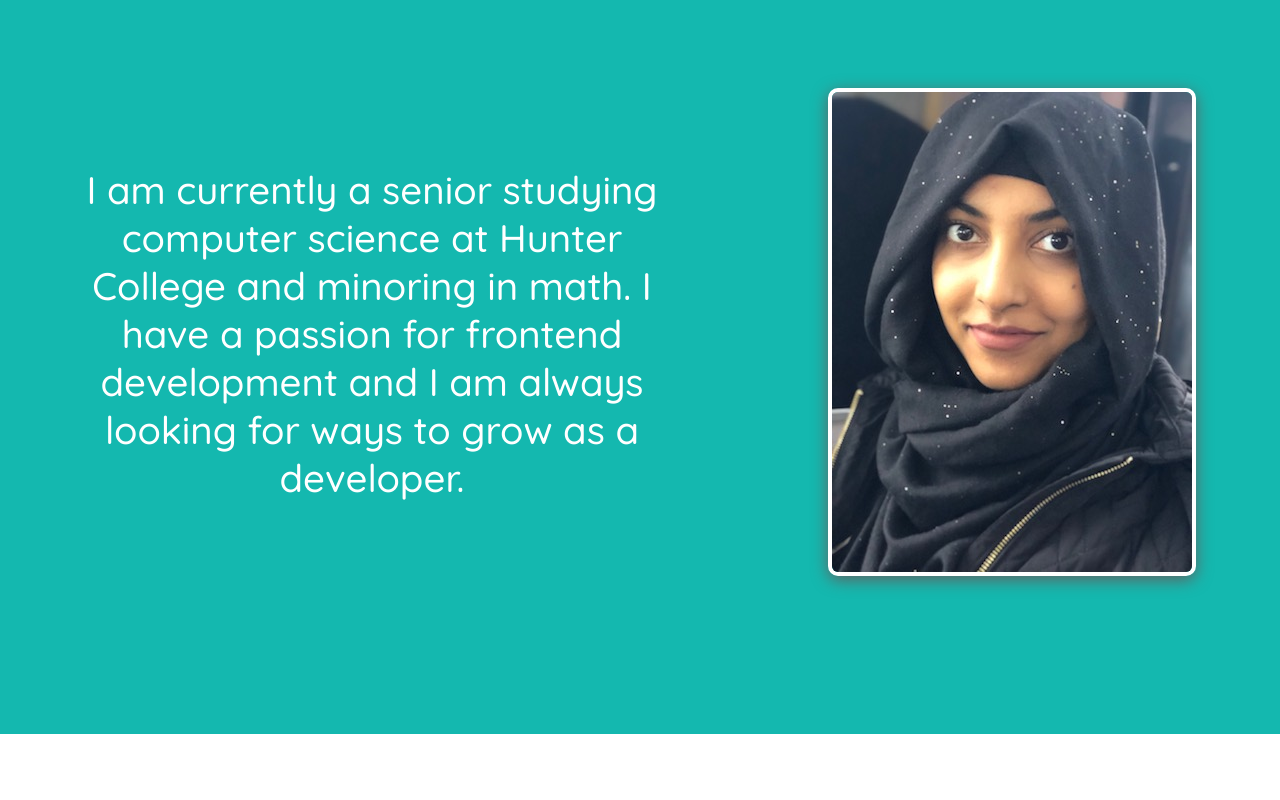
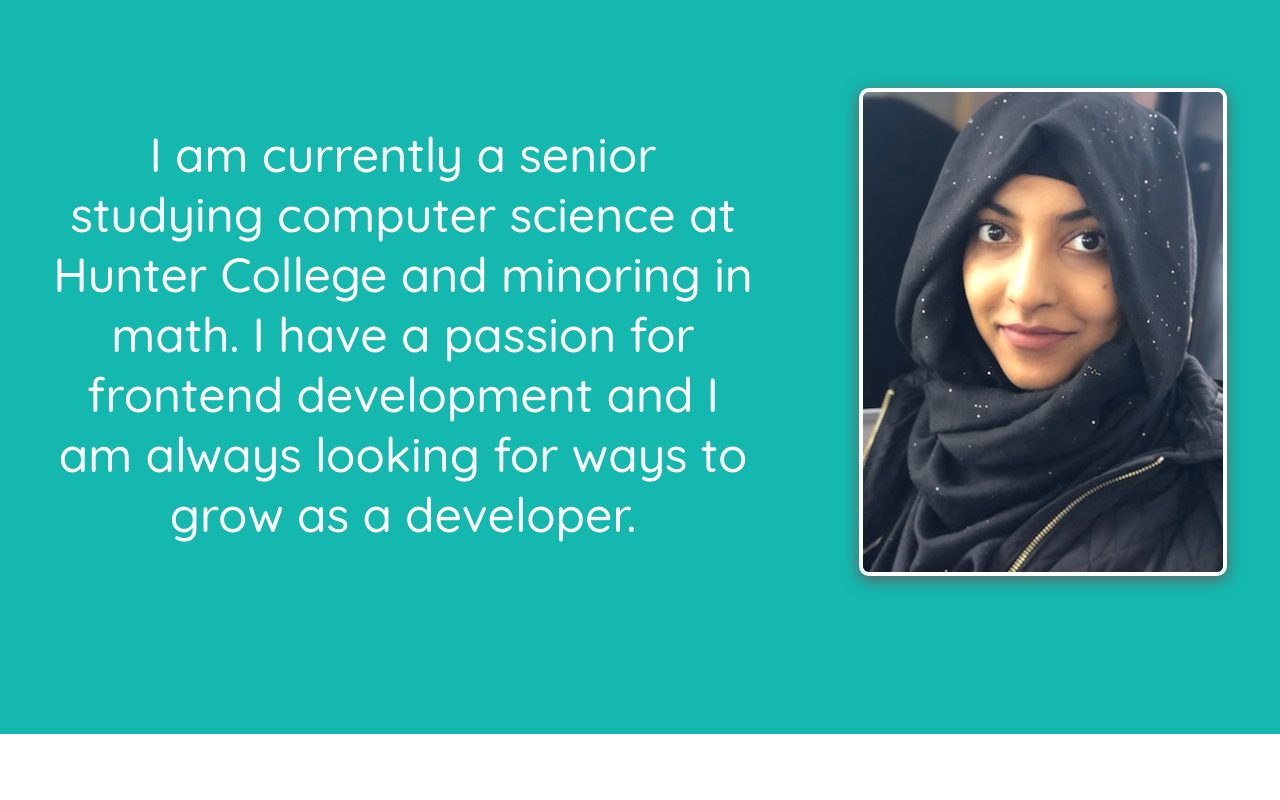
Before and after one commit to Marjan154/marjan-personal-website, a React (Create React App) app: page / in a window 1280 px wide. Shown: the part 860-1660 px from the top of the page. Built offline with nearby package versions, Linux system fonts and the light colour scheme.

Commit message:
made text not vw

```diff
--- a/src/styles/home.css
+++ b/src/styles/home.css
@@ -32,10 +32,11 @@ body {
 }
 .words {
   font-family: "Quicksand", sans-serif;
-  font-size: 3vw;
+  font-size: 3em;
   color: white;
   word-wrap: break-word;
-  width: 45vw;
+  width: 700px;
+  /* min-width: 45vw; */
   display: flex;
   justify-content: center;
   align-self: center;
```
